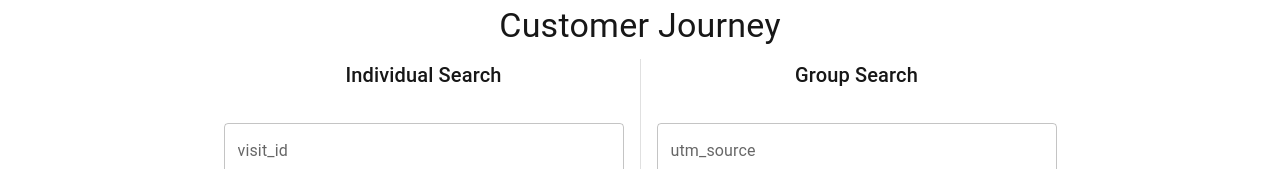
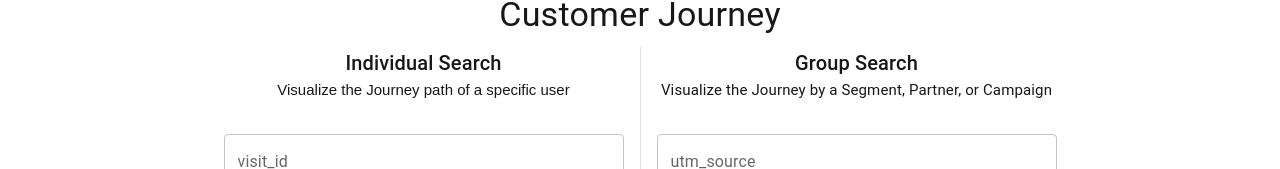
Before and after one commit to farooqsah/ar-customer-journey-vis, a Next.js app: page /search in a window 1280 px wide. Shown: the part 170-339 px from the top of the page. Built offline with nearby package versions, Linux system fonts and the light colour scheme.

Commit message:
Add descriptors to search

```diff
--- a/src/app/components/steps/SearchStep/index.js
+++ b/src/app/components/steps/SearchStep/index.js
@@ -72,8 +72,9 @@ const SearchStep = () => {
           width="100%"
           maxWidth="400px"
         >
-          <Typography variant="h6" sx={{ marginBottom: 2 }}>
-            Individual Search
+          <Typography variant="h6">Individual Search</Typography>
+          <Typography variant="h7" sx={{ marginBottom: 2, fontSize: '15px' }}>
+            Visualize the Journey path of a specific user
           </Typography>
           {['visit_id', 'profile_id', 'email', 'phone'].map((fieldName) => (
             <Controller
@@ -119,8 +120,9 @@ const SearchStep = () => {
           width="100%"
           maxWidth="400px"
         >
-          <Typography variant="h6" sx={{ marginBottom: 2 }}>
-            Group Search
+          <Typography variant="h6">Group Search</Typography>
+          <Typography sx={{ marginBottom: 2, fontSize: '15px' }}>
+            Visualize the Journey by a Segment, Partner, or Campaign
           </Typography>
           {['utm_source', 'utm_adcampaign', 'origin', 'date'].map(
             (fieldName) => (
```
